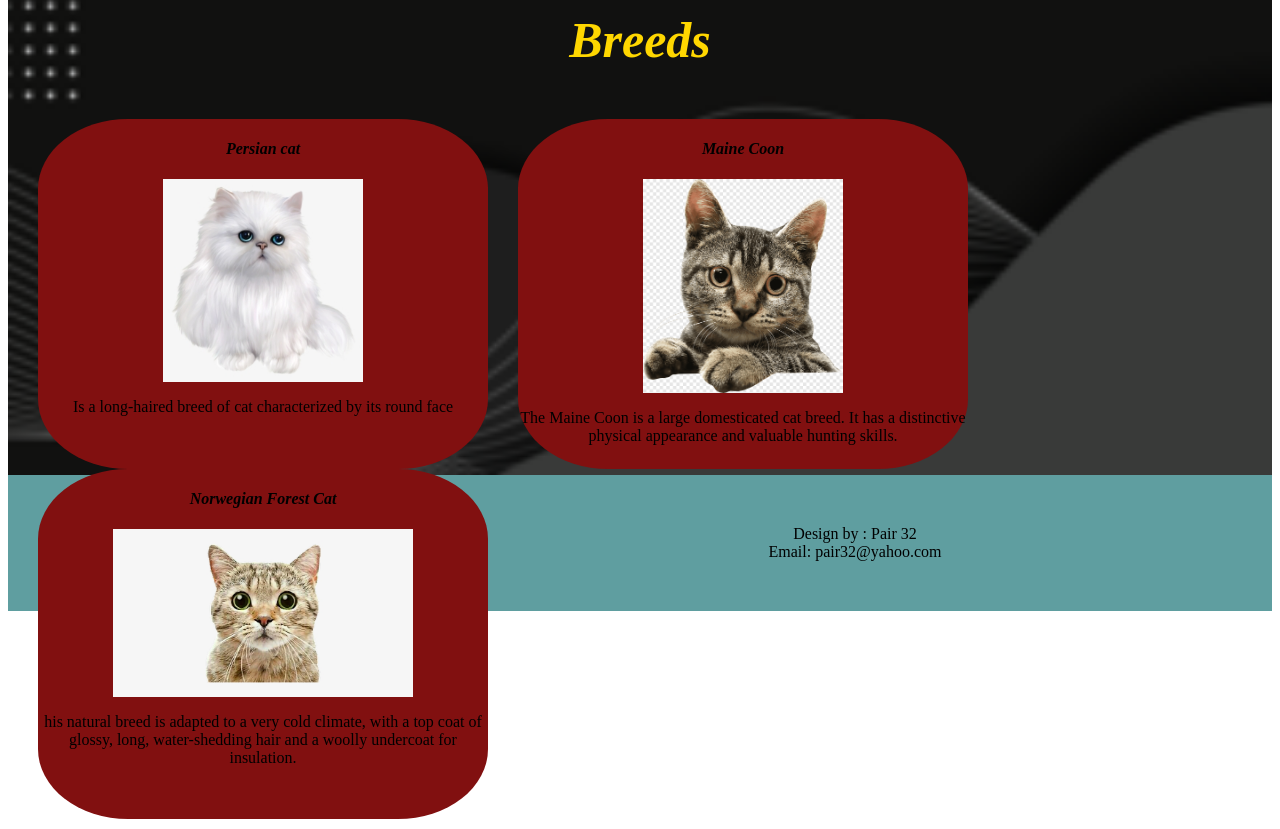
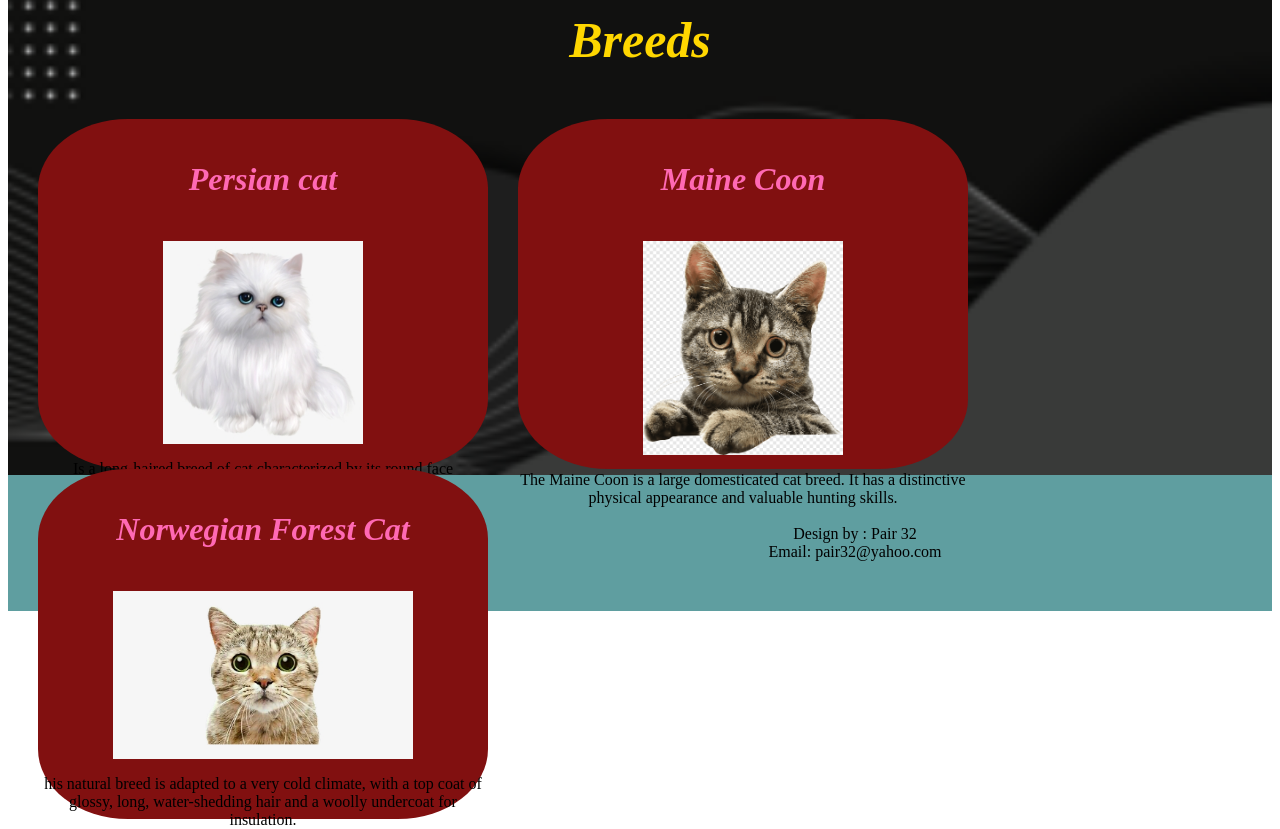
Before and after one commit to verowangari/lets-talk-about-cats, a plain HTML site: page index.html in a window 1280 px wide. Shown: the part 830-1659 px from the top of the page. Drawn offline with Linux system fonts and the light colour scheme.

Commit message:
changed font size and color

```diff
--- a/index.css
+++ b/index.css
@@ -62,3 +62,5 @@ padding: 50px;
 
 
 }
+h4 { color: hotpink;
+font-size: xx-large;}
```
